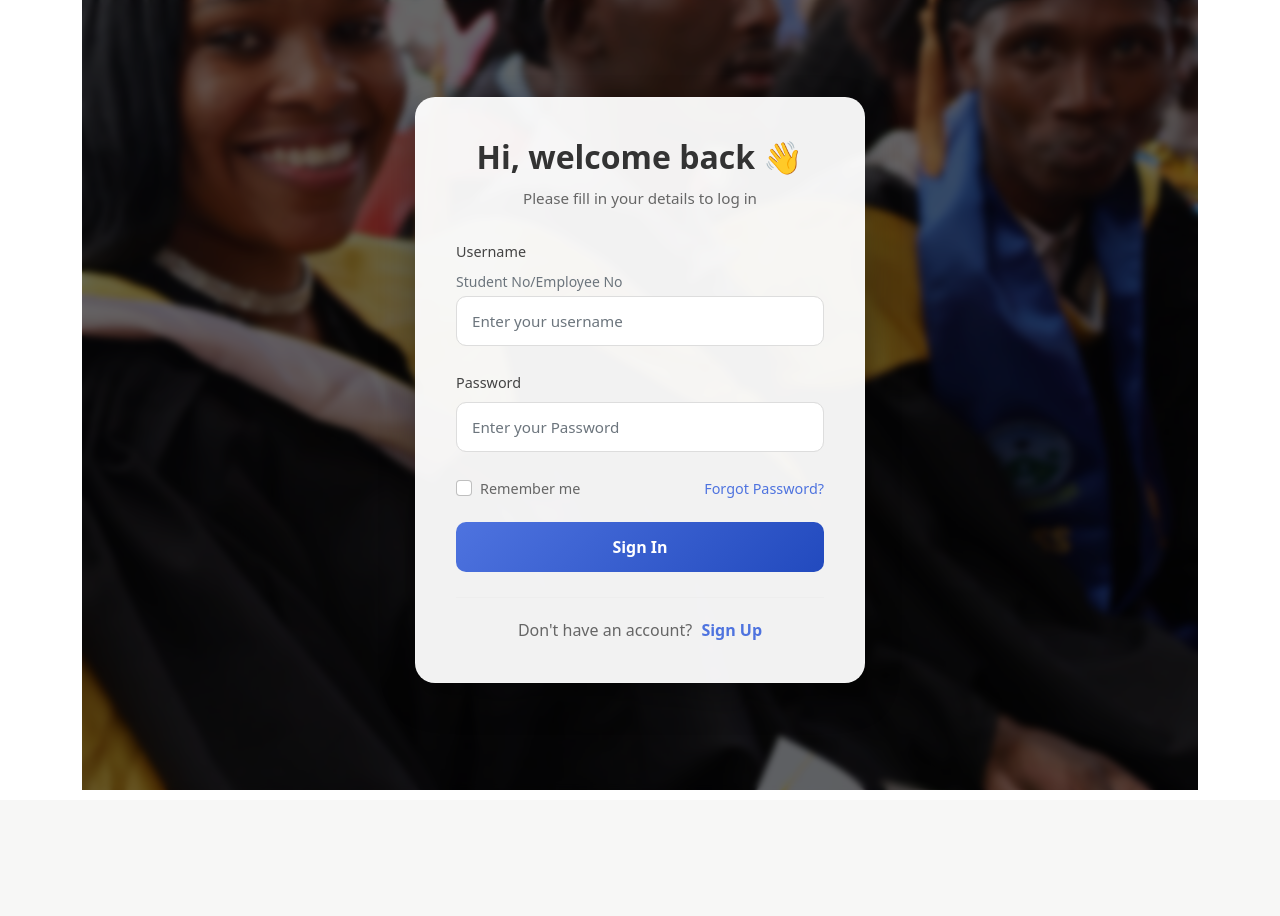
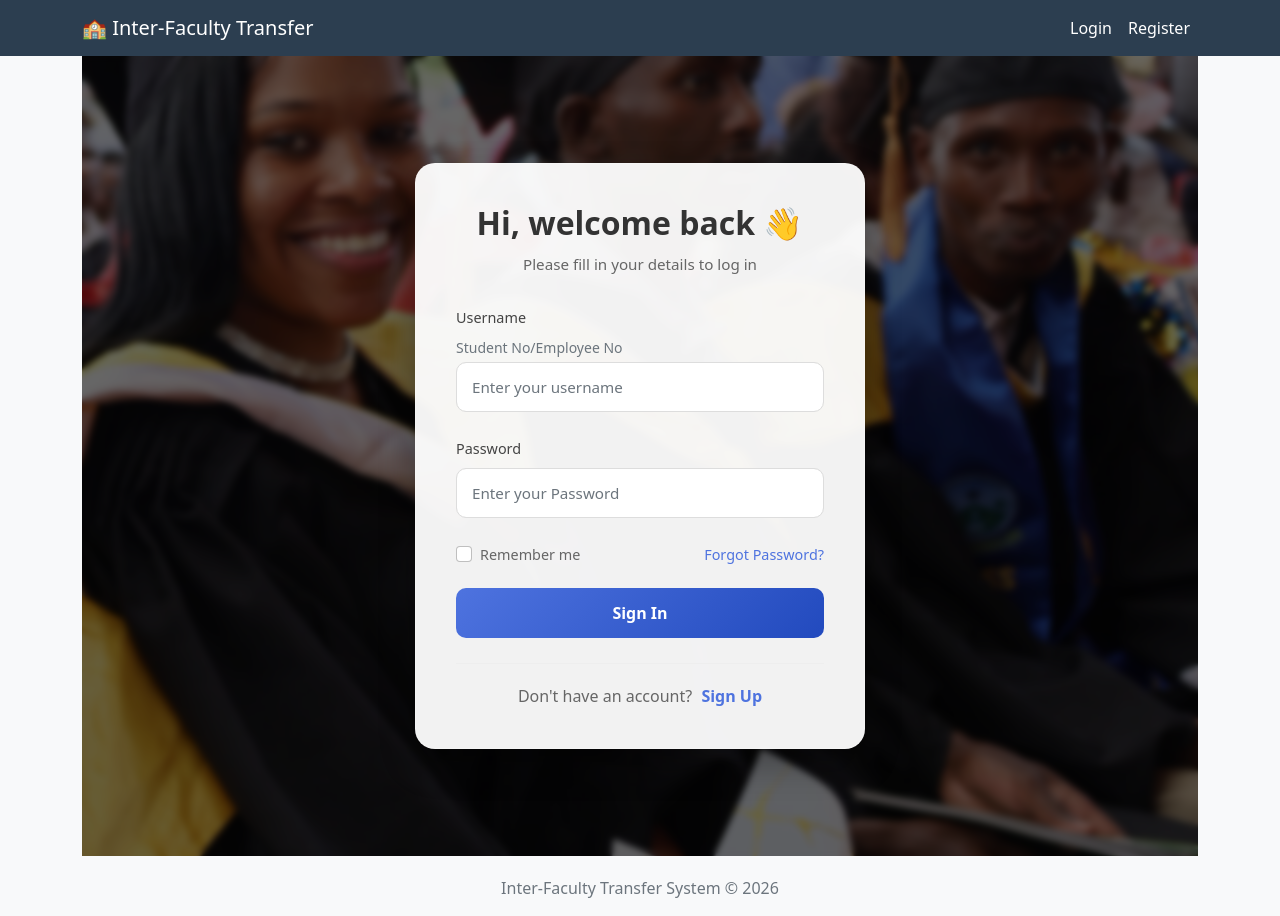
Before and after one commit to jontez756/interfaculty, a Django app: a page that uses templates/base.html in a window 1280 px wide. Before the commit the page ends 790 px from the top, so only its background shows below. Run offline with Django 5.2, Linux system fonts and the light colour scheme.

Commit message:
Fix templates with minimal working versions

```diff
--- a/templates/base.html
+++ b/templates/base.html
@@ -6,16 +6,98 @@
     <title>Inter-Faculty Transfer System</title>
     <link href="https://cdn.jsdelivr.net/npm/bootstrap@5.1.3/dist/css/bootstrap.min.css" rel="stylesheet">
     <style>
-        body { padding-top: 20px; }
+        body { background-color: #f8f9fa; }
+        .navbar { background-color: #2c3e50; margin-bottom: 30px; }
+        .navbar-brand, .nav-link { color: white !important; }
+        .card { box-shadow: 0 4px 6px rgba(0,0,0,0.1); margin-bottom: 20px; }
+        .notification-badge { background-color: red; color: white; border-radius: 50%; padding: 2px 6px; font-size: 12px; }
+        .footer { margin-top: 50px; text-align: center; color: #6c757d; }
     </style>
 </head>
 <body>
+
+<nav class="navbar navbar-expand-lg navbar-dark">
+    <div class="container">
+        <a class="navbar-brand" href="/">🏫 Inter-Faculty Transfer</a>
+        <button class="navbar-toggler" type="button" data-bs-toggle="collapse" data-bs-target="#navbarNav" aria-label="Toggle navigation">
+            <span class="navbar-toggler-icon"></span>
+        </button>
+        <div class="collapse navbar-collapse" id="navbarNav">
+            <ul class="navbar-nav ms-auto">
+                {% if user.is_authenticated %}
+                    <!-- Student links -->
+                    {% if user.profile.user_type == 'student' %}
+                        <li class="nav-item">
+                            <a class="nav-link" href="{% url 'student_dashboard' %}">Dashboard</a>
+                        </li>
+                        <li class="nav-item">
+                            <a class="nav-link" href="{% url 'student_application_form' %}">Apply Transfer</a>
+                        </li>
+                    {% endif %}
+
+                    <!-- HOD links -->
+                    {% if user.profile.user_type == 'hod' %}
+                        <li class="nav-item">
+                            <a class="nav-link" href="{% url 'hod_dashboard' %}">HOD Dashboard</a>
+                        </li>
+                    {% endif %}
+
+                    <!-- Dean links -->
+                    {% if user.profile.user_type == 'dean' %}
+                        <li class="nav-item">
+                            <a class="nav-link" href="{% url 'dean_dashboard' %}">Dean Dashboard</a>
+                        </li>
+                    {% endif %}
+
+                    <!-- Registrar links -->
+                    {% if user.profile.user_type == 'registrar' %}
+                        <li class="nav-item">
+                            <a class="nav-link" href="{% url 'registrar_dashboard' %}">Registrar Dashboard</a>
+                        </li>
+                    {% endif %}
+                    <!-- Report link for all authenticated users except students -->
+{% if user.profile.user_type != 'student' %}
+<li class="nav-item">
+    <a class="nav-link" href="{% url 'report_dashboard' %}">
+        <i class="fas fa-chart-bar"></i> Reports
+    </a>
+</li>
+{% endif %}
+
+<!-- Optional: Student can see their own report -->
+{% if user.profile.user_type == 'student' %}
+<li class="nav-item">
+    <a class="nav-link" href="{% url 'export_applications_pdf' %}">
+        <i class="fas fa-download"></i> My Report
+    </a>
+</li>
+{% endif %}
+                    <!-- Logout link for all authenticated users -->
+                    <li class="nav-item">
+                        <a class="nav-link" href="{% url 'logout' %}">Logout ({{ user.username }})</a>
+                    </li>
+                {% else %}
+                    <li class="nav-item">
+                        <a class="nav-link" href="{% url 'login' %}">Login</a>
+                    </li>
+                    <li class="nav-item">
+                        <a class="nav-link" href="{% url 'register_student' %}">Register</a>
+                    </li>
+                {% endif %}
+            </ul>
+        </div>
+    </div>
+</nav>
+
+
+
+
     <div class="container">
         {% if messages %}
             {% for message in messages %}
                 <div class="alert alert-{{ message.tags }} alert-dismissible fade show" role="alert">
                     {{ message }}
-                    <button type="button" class="btn-close" data-bs-dismiss="alert"></button>
+                    <button type="button" class="btn-close" data-bs-dismiss="alert" aria-label="Close"></button>
                 </div>
             {% endfor %}
         {% endif %}
@@ -23,6 +105,13 @@
         {% block content %}
         {% endblock %}
     </div>
+
+    <div class="footer">
+        <div class="container">
+            <p>Inter-Faculty Transfer System © 2026</p>
+        </div>
+    </div>
+
     <script src="https://cdn.jsdelivr.net/npm/bootstrap@5.1.3/dist/js/bootstrap.bundle.min.js"></script>
 </body>
 </html>
```
